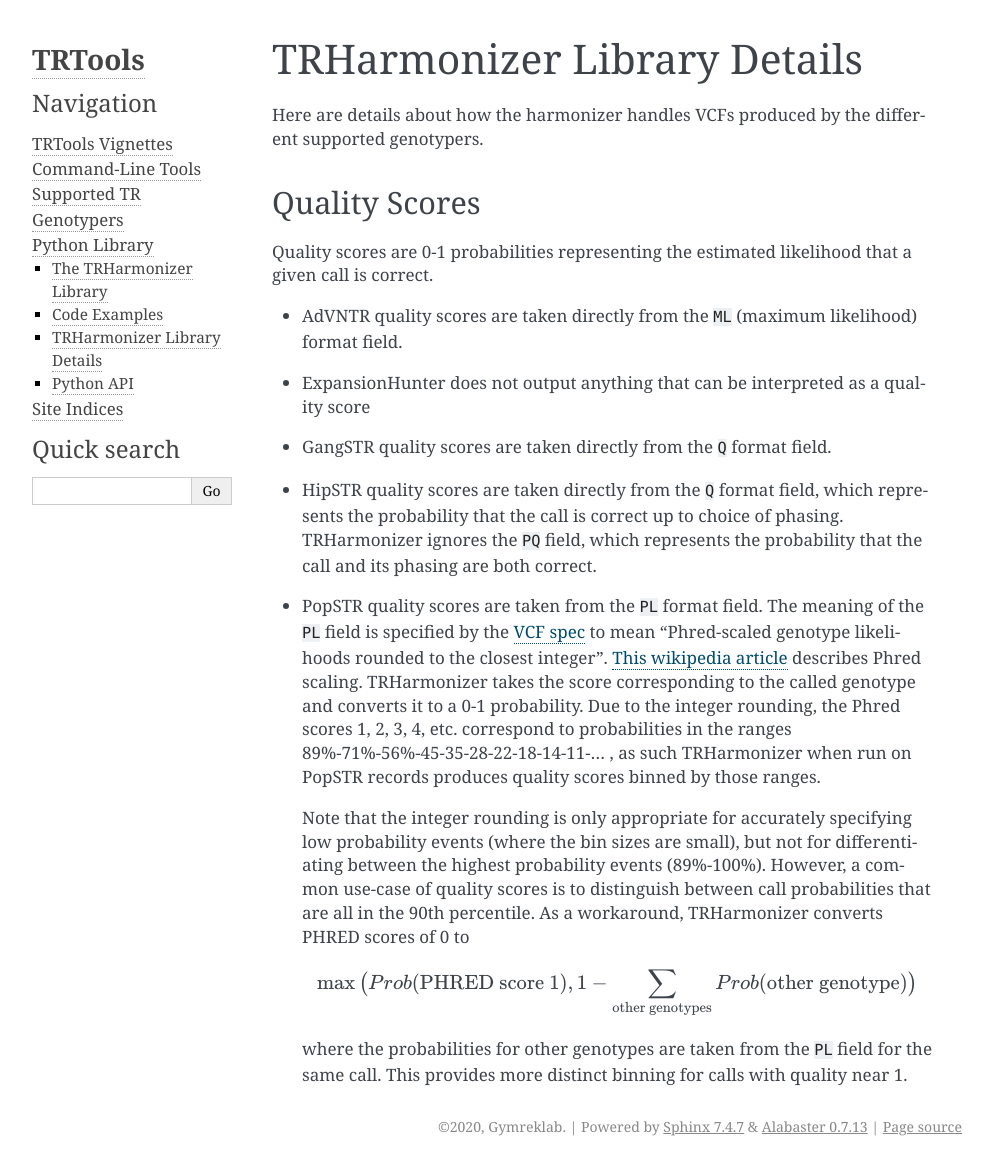
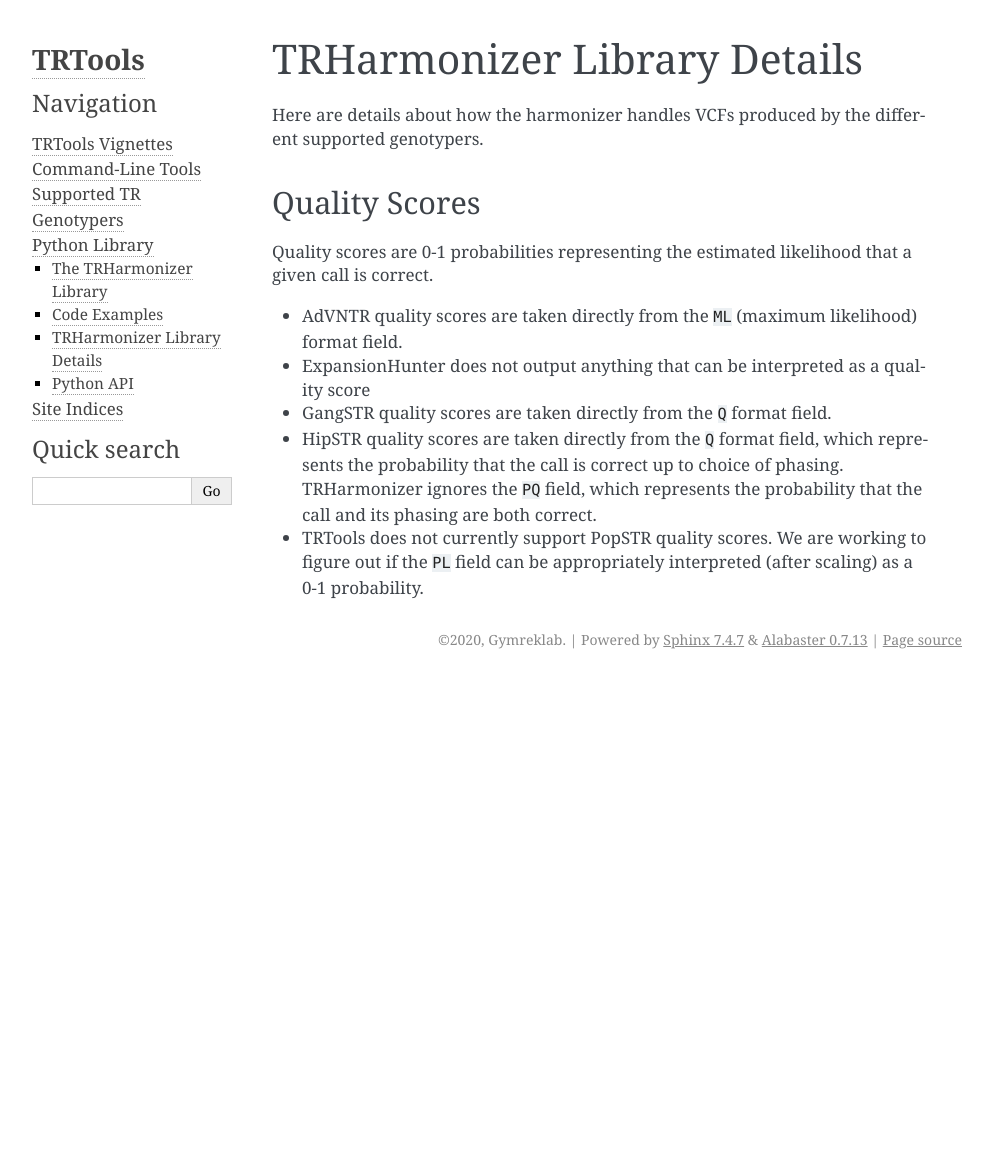
Before and after one commit to gymrek-lab/TRTools, a Sphinx documentation site: the page built from doc/LIBRARY_SPEC.rst, in a window 1280 px wide and 1166 px high. Shown: the whole window, without its empty margins (148-1141 px from the left). Built offline with Sphinx 7.4.7, drawn with Linux system fonts in a browser that asks for light colours.

Commit message:
Removed (hopefully temporarily) the ability to read PopSTR quality scores from TRHarmonizer, the docs and the tests that relied on it

```diff
--- a/doc/LIBRARY_SPEC.rst
+++ b/doc/LIBRARY_SPEC.rst
@@ -17,30 +17,6 @@ given call is correct.
 * HipSTR quality scores are taken directly from the :code:`Q` format field, which represents
   the probability that the call is correct up to choice of phasing. TRHarmonizer ignores the
   :code:`PQ` field, which represents the probability that the call and its phasing are both correct.
-* PopSTR quality scores are taken from the :code:`PL` format field. The meaning of the :code:`PL`
-  field is specified by the `VCF spec <https://github.com/samtools/hts-specs/blob/master/VCFv4.3.pdf>`_
-  to mean "Phred-scaled genotype likelihoods rounded to the closest integer".
-  `This wikipedia article <https://en.wikipedia.org/wiki/Phred_quality_score>`_ describes
-  Phred scaling. TRHarmonizer takes the score corresponding to the called genotype and
-  converts it to a 0-1 probability. Due to the integer rounding, the Phred scores
-  1, 2, 3, 4, etc. correspond to probabilities in the ranges
-  89%-71%-56%-45-35-28-22-18-14-11-... , as such TRHarmonizer when run on PopSTR records
-  produces quality scores binned by those ranges.
-
-  Note that the integer rounding is only appropriate for accurately specifying low probability
-  events (where the bin sizes are small), but not for differentiating between the highest
-  probability events (89%-100%). However, a common use-case of quality scores is to distinguish
-  between call probabilities that are all in the 90th percentile. As a workaround, TRHarmonizer
-  converts PHRED scores of 0 to
-
-  ..
-    \max (1 - \sum_{\text{other genotypes} Prob(\text{other genotype}), Prob(\text{PHRED score 1}))
-
-  .. math::
-     \max \big(
-       Prob(\text{PHRED score 1}),
-       1 - \sum_{\text{other genotypes}} Prob(\text{other genotype})
-     \big)
-
-  where the probabilities for other genotypes are taken from the :code:`PL` field for the same call.
-  This provides more distinct binning for calls with quality near 1.
+* TRTools does not currently support PopSTR quality scores. We are working to figure out
+  if the :code:`PL` field can be appropriately interpreted (after scaling) as a 0-1
+  probability.
```
Also changed, not shown: 6 other files.
